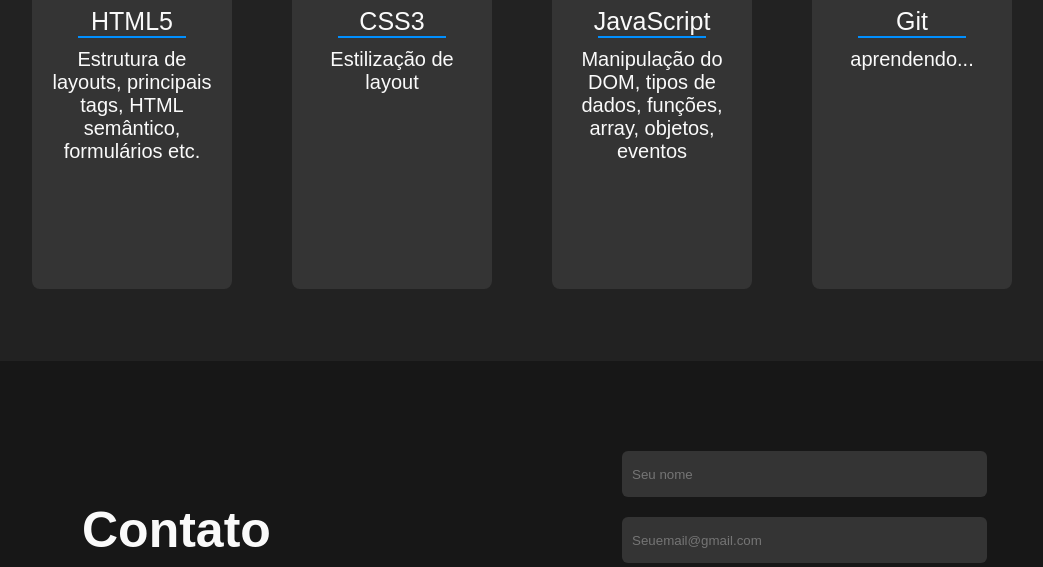
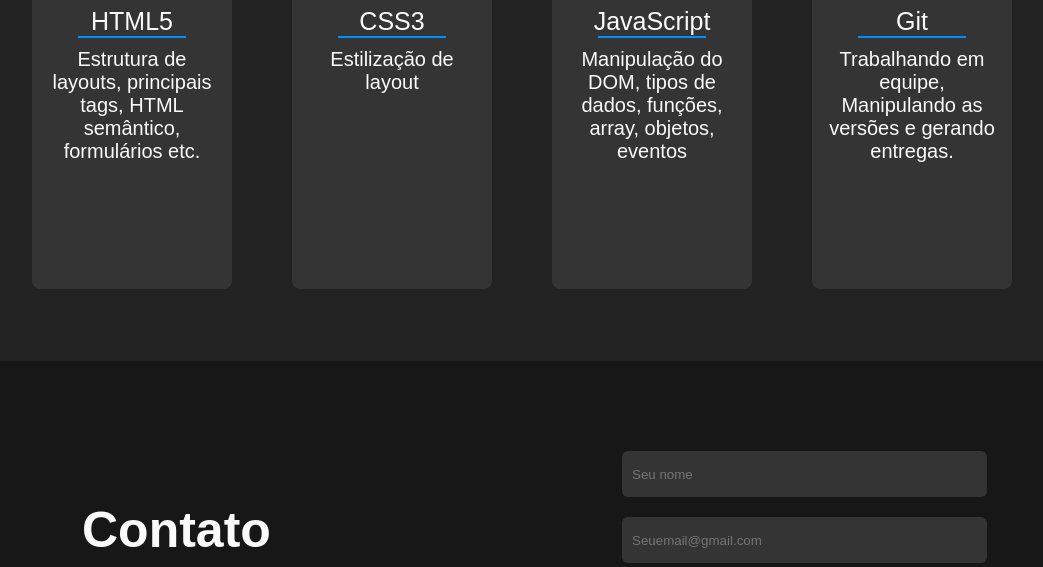
Before and after one commit to riversdiniz/fanpage, a plain HTML site: page index.html in a window 1280 px wide. Shown: the part 2110-2677 px from the top of the page, without its empty margins (118-1161 px from the left). Drawn offline with Linux system fonts and the light colour scheme.

Commit message:
Reescrevendo a descrição do git.

```diff
--- a/index.html
+++ b/index.html
@@ -57,7 +57,6 @@
         </div>
 
         <section class="sobre">
-
             <img class="minha-foto" src="assets/img/minha-foto.png" height="400px" alt="">
 
             <article class="sobre-mim">
@@ -140,7 +139,7 @@
                         <img src="assets/icons/git.png" alt="Git" width="140px">
                         <P class="titulo-skill-card">Git</P>
                         <hr>
-                        <p class="paragrafo-skills"> aprendendo...</p>
+                        <p class="paragrafo-skills">Trabalhando em equipe, Manipulando as versões e gerando entregas.</p>
                     </div>
                 </div>
             </article>
```
